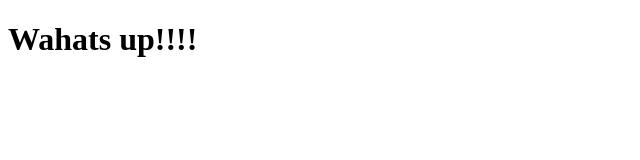
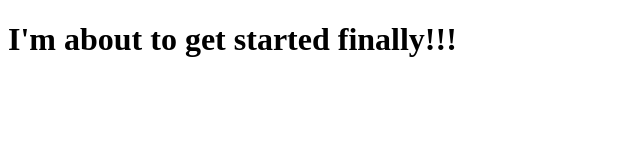
Before and after one commit to jgochezzzz/coursera-jaime-assignments, a plain HTML site: page module2-solution/index.html in a window 1280 px wide. Shown: the whole page, without its empty margins (0-640 px from the left). Drawn offline with Linux system fonts and the light colour scheme.

Commit message:
First addition to page content.

```diff
--- a/module2-solution/index.html
+++ b/module2-solution/index.html
@@ -4,6 +4,6 @@
 	<title>Hello Coursera</title>
 </head>
 <body>
-<h1> Wahats up!!!!</h1>
+<h1>I'm about to get started finally!!!</h1>
 </body>
 </html>
```
